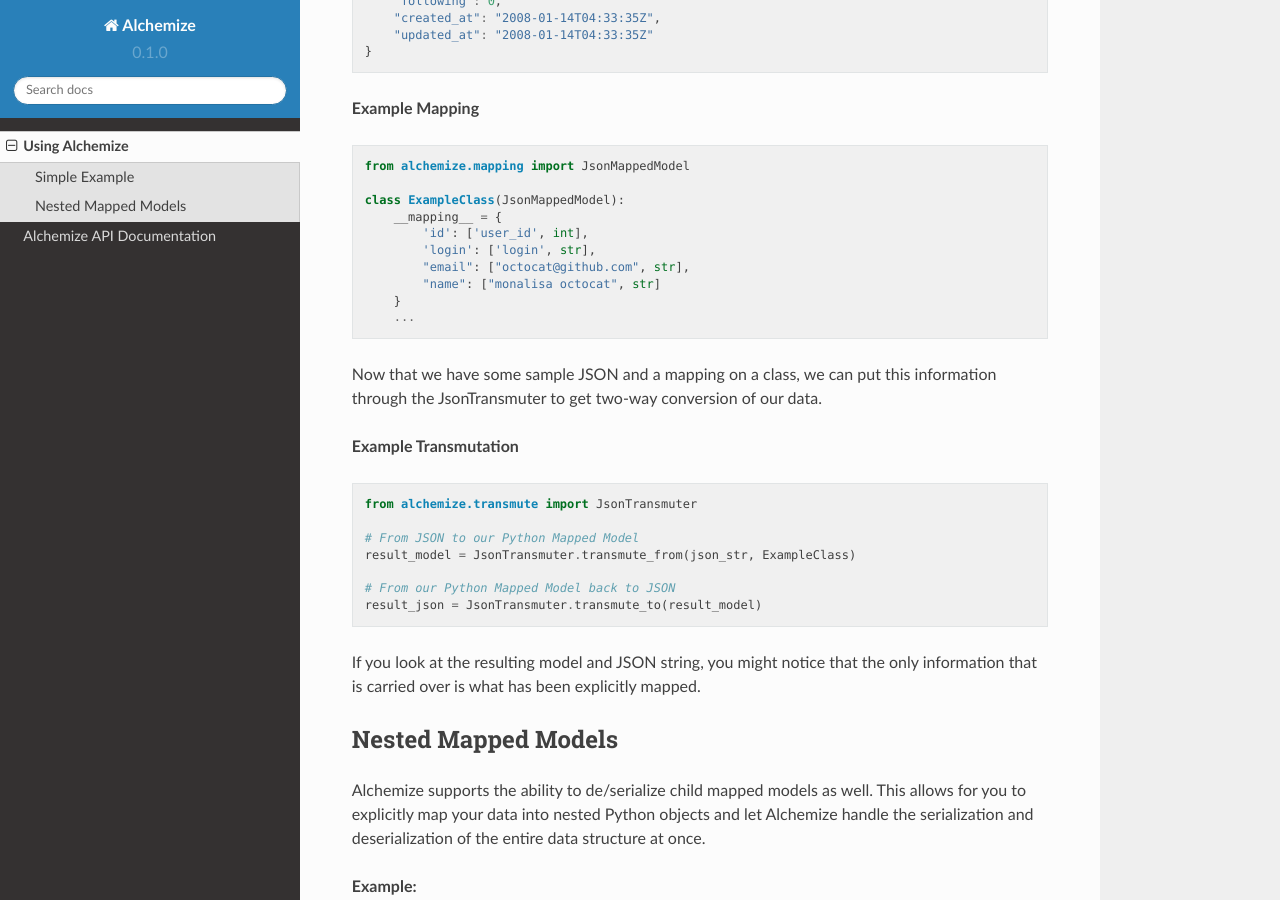
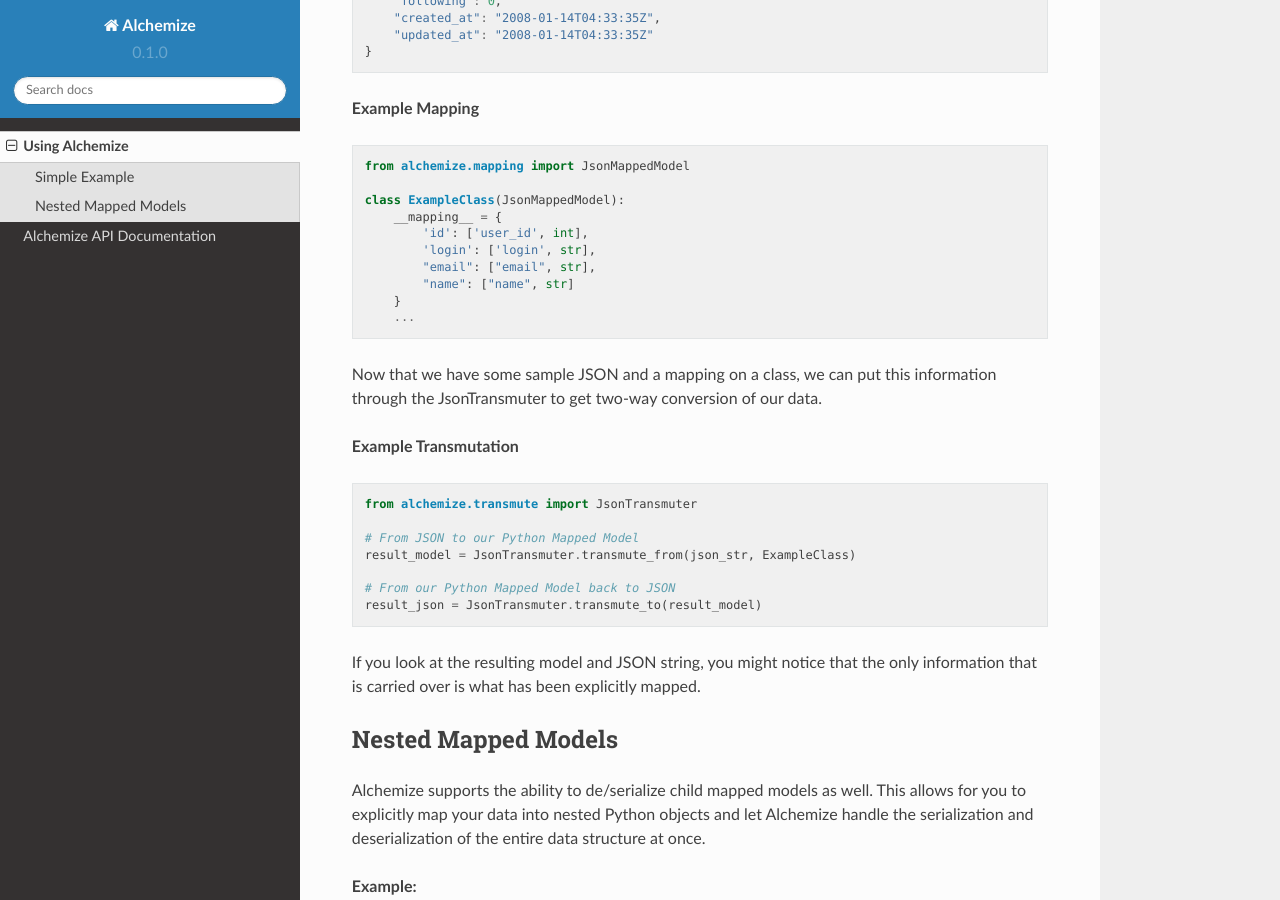
Before and after one commit to jmvrbanac/alchemize, a Sphinx documentation site: the page built from docs/using.rst, in a window 1280 px wide and 900 px high, scrolled down 771 px. Built offline with Sphinx 7.4.7 and the Read the Docs theme 2.0.0, drawn with Linux system fonts in a browser that asks for light colours.

Commit message:
Fixing doc example

```diff
--- a/docs/using.rst
+++ b/docs/using.rst
@@ -50,8 +50,8 @@
         __mapping__ = {
             'id': ['user_id', int],
             'login': ['login', str],
-            "email": ["octocat@github.com", str],
-            "name": ["monalisa octocat", str]
+            "email": ["email", str],
+            "name": ["name", str]
         }
         ...
 
```
